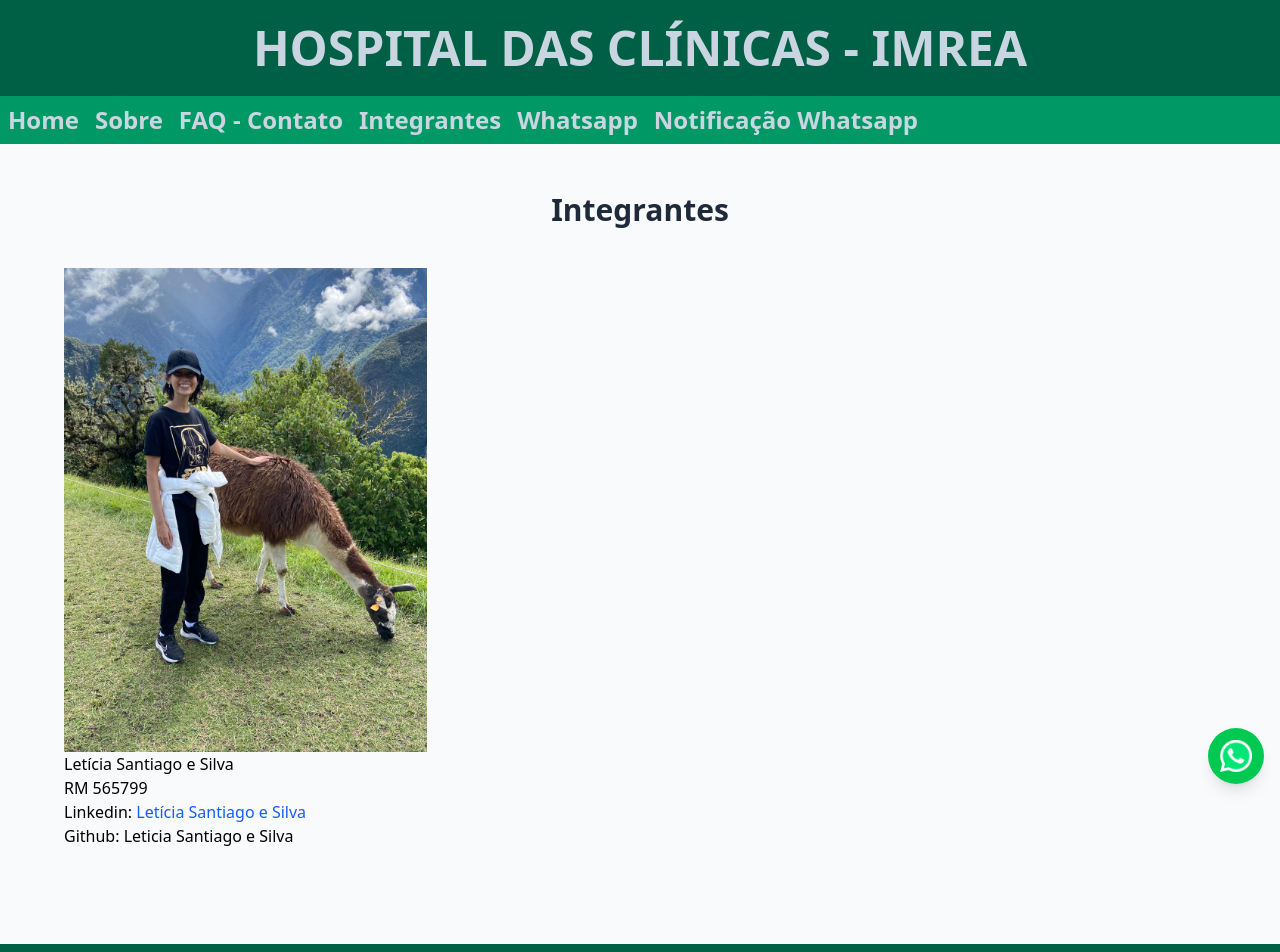
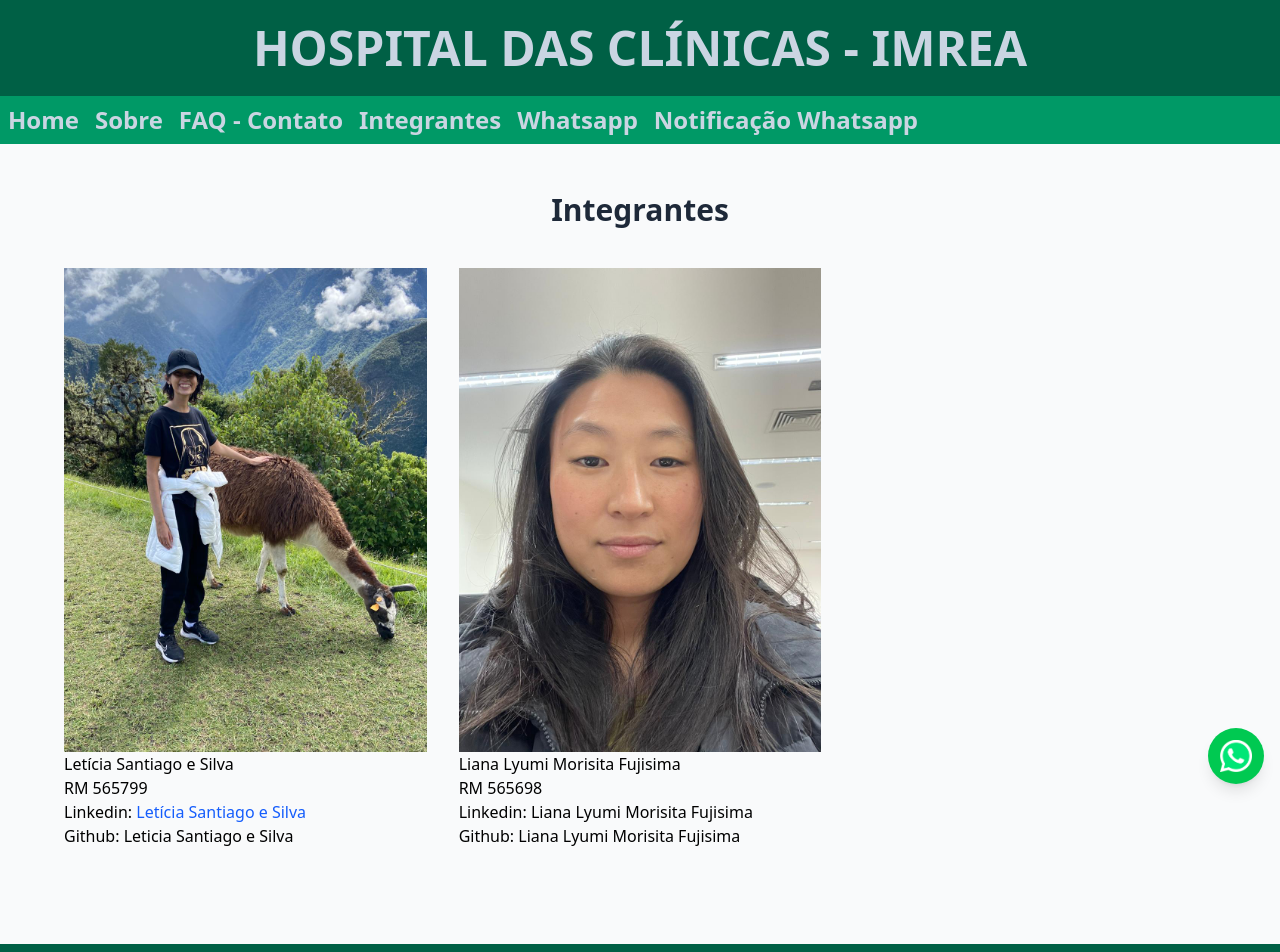
Before and after one commit to lianafujisima/front-sprint03, a React (Vite) app: page /integrantes in a window 1280 px wide. Shown: the top 952 px of the page. Built offline with nearby package versions, Linux system fonts and the light colour scheme.

Commit message:
victor 2

```diff
--- a/src/routes/FaqContato/index.tsx
+++ b/src/routes/FaqContato/index.tsx
@@ -1,3 +1,4 @@
+
 
 export default function FaqContato(){
     return(
--- a/src/routes/Integrantes/index.tsx
+++ b/src/routes/Integrantes/index.tsx
@@ -1,4 +1,5 @@
 import FotoLeticia from "../../assets/images/fotoleticia.jpeg";
+import FotoLiana from "../../assets/images/fotoliana.jpeg";
 
 
 export default function Integrantes(){
@@ -15,6 +16,15 @@
                         <p>Github: <a href="https://github.com/santiago-leticia" target="_blank">Leticia Santiago e Silva</a></p>
                     </div>
                 </div>
+                <div>
+                    <img src={FotoLiana} alt="Foto Liana Fujisima"/>
+                    <div>
+                        <p>Liana Lyumi Morisita Fujisima</p>
+                        <p>RM 565698</p>
+                        <p>Linkedin: <a href="https://www.linkedin.com/in/liana-lyumi-morisita-fujisima-22368a367/" target="_blank">Liana Lyumi Morisita Fujisima</a></p>
+                        <p>Github: <a href="https://github.com/lianafujisima" target="_blank">Liana Lyumi Morisita Fujisima</a></p>
+                    </div>
+                </div>
             </section>
         </main>
     )
```
Also changed, not shown: src/assets/images/email.png (added), src/assets/images/telefone.png (added).
